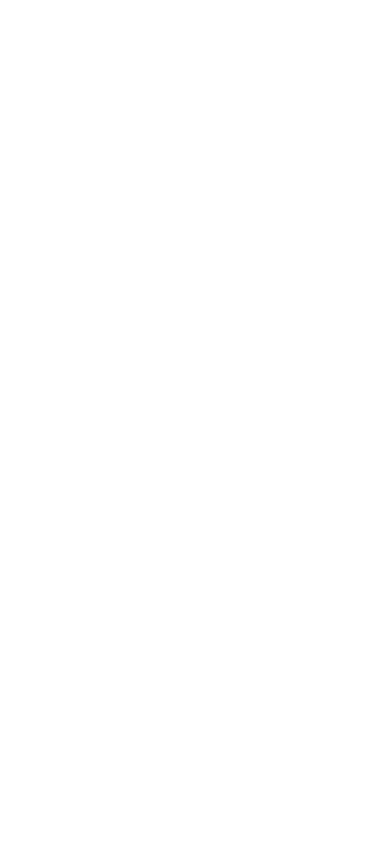
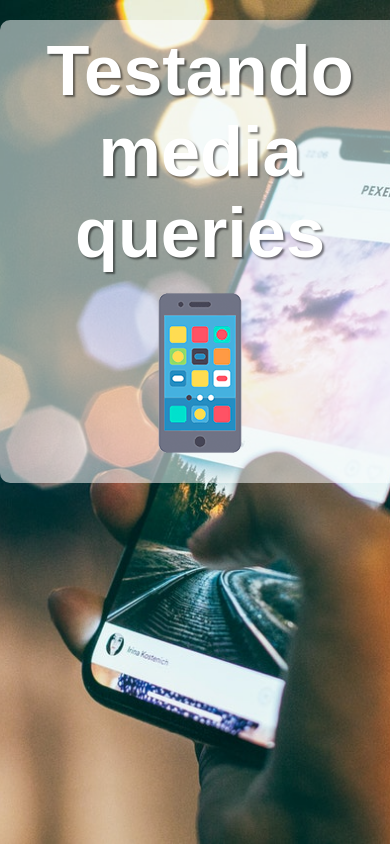
Before and after one commit to KiWill1/HTML-CSS, a plain HTML site: page Exercicios/ex029 - Media queries/mq004/index.html in a window 390 px wide. Drawn offline with Linux system fonts and the light colour scheme.

Commit message:
Mobile First

```diff
--- /dev/null
+++ b/Exercicios/ex029 - Media queries/mq004/estilos/media-query.css
@@ -0,0 +1,3 @@
+@charset "UTF-8";
+
+/*Todas as demais mídias*/
--- /dev/null
+++ b/Exercicios/ex029 - Media queries/mq004/estilos/style.css
@@ -0,0 +1,49 @@
+@charset "UTF-8";
+
+/*Versão Mobile First*/
+
+*{
+    font-family: Arial, Helvetica, sans-serif;
+    font-size: 1.3em;
+    margin: 0px;
+    padding: 0px;
+    box-sizing: border-box;
+}
+
+html{
+    height: 100vh;
+}
+
+body{
+    background: black url(../imagens/back-phone.jpg) no-repeat;
+    background-size: cover;
+    background-position: center center
+}
+
+main{
+    background-color: rgba(255, 255, 255, 0.521);
+    width: 400px;
+    margin: auto;
+    margin-top: 20px;
+    border-radius: 10px;
+    padding: 10px;
+
+}
+
+h1{
+    text-align: center;
+    color: white;
+    font-size: 2em;
+    text-shadow: 2px 2px 2px rgba(0, 0, 0, 0.493);
+}
+
+img{
+    display: block;
+    margin: auto;
+}
+
+img#phone{display: block;}
+img#tablet{display: none;}
+img#print{display: none;}
+img#pc{display: none;}
+img#tv{display: none;}
--- a/Exercicios/ex029 - Media queries/mq004/index.html
+++ b/Exercicios/ex029 - Media queries/mq004/index.html
@@ -4,8 +4,16 @@
     <meta charset="UTF-8">
     <meta name="viewport" content="width=device-width, initial-scale=1.0">
     <title>Media Query</title>
+    <link rel="stylesheet" href="estilos/style.css" media="all">
+    <link rel="stylesheet" href="estilos/media-query.css">
 </head>
 <body>
-
+    <main>
+        <h1>Testando media queries</h1>
+        <img id="phone" src="imagens/icon-phone.png" alt="Versão para telefone">
+        <img id="tablet" src="imagens/icon-tablet.png" alt="Versão para tablet">
+        <img id="print" src="imagens/icon-print.png" alt="Versão para impressão">
+        <img id="pc" src="imagens/icon-pc.png" alt="Versão para desktop">
+        <img id="tv" src="imagens/icon-tv.png" alt="Versão para TV">
 </body>
 </html>
```
